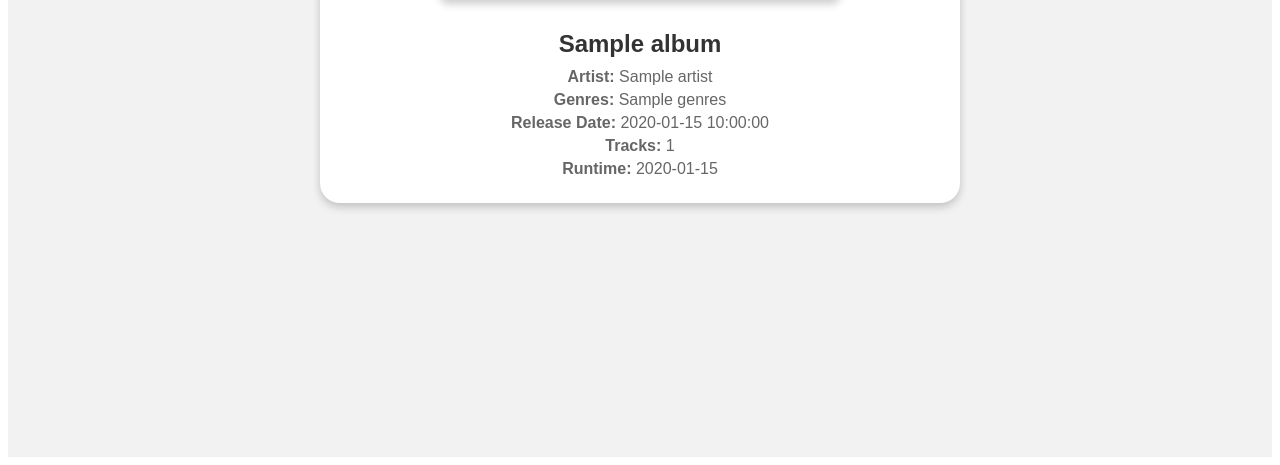
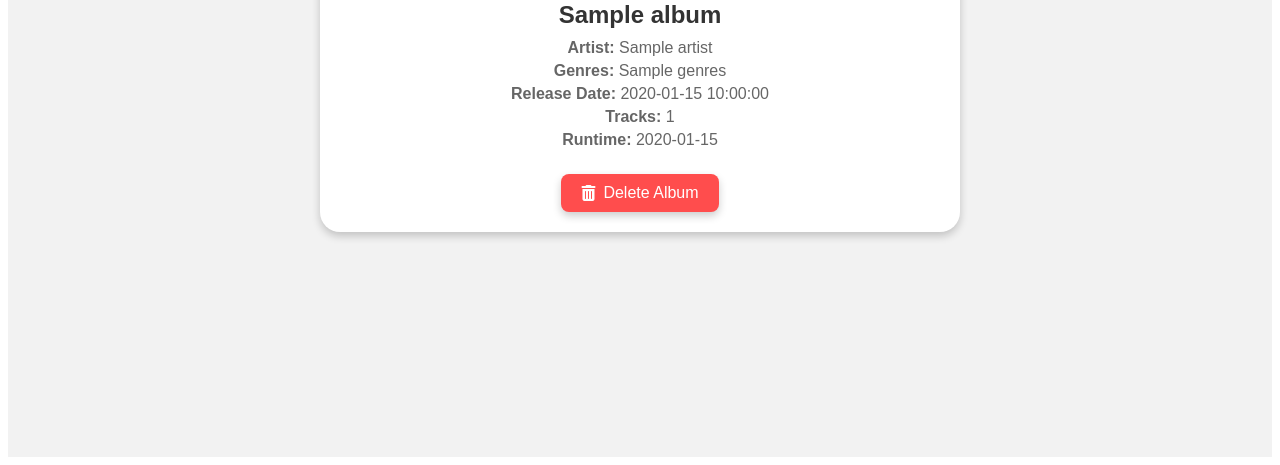
Before and after one commit to Leon-JS02/VinylVault, a Flask app: template app/templates/view_album.html in a window 1280 px wide. Shown: the part 429-894 px from the top of the page. Run offline with Flask 3, Linux system fonts and the light colour scheme; the template is opened without the code that fills it: most values are stand-ins (such as "Sample title", 1, 10 or a date in 2020); parts of the project's set-up code (start-up, migrations or seed data) failed here and were passed over.

Commit message:
Added delete button.

```diff
--- a/app/templates/view_album.html
+++ b/app/templates/view_album.html
@@ -5,9 +5,9 @@
     <meta charset="UTF-8">
     <meta name="viewport" content="width=device-width, initial-scale=1">
     <link rel="stylesheet" href="https://cdnjs.cloudflare.com/ajax/libs/font-awesome/6.0.0-beta3/css/all.min.css">
+    <script src="{{ url_for('static', filename='js/script.js') }}"></script>
     <title>VinylVault - {{ album['title'] }}</title>
     <style>
-
         content {
             display: flex;
             flex-direction: column;
@@ -28,7 +28,7 @@
             box-shadow: 0 2px 5px rgba(0, 0, 0, 0.1);
         }
 
-        .logo img{
+        .logo img {
             width: 300px;
         }
 
@@ -45,13 +45,8 @@
 
         .nav-icon {
             font-size: 1.7em;
-            gap: 40px;
-        }
-
-        .nav-icon {
             color: black;
             text-decoration: none;
-            position: relative;
         }
 
         .nav-icon:hover {
@@ -93,12 +88,33 @@
             color: #666;
             margin: 5px 0;
         }
+
+        .delete-button {
+            display: flex;
+            align-items: center;
+            background-color: #ff4d4d;
+            color: white;
+            padding: 10px 20px;
+            border: none;
+            border-radius: 8px;
+            cursor: pointer;
+            font-size: 1em;
+            margin-top: 20px;
+            box-shadow: 0 4px 8px rgba(0, 0, 0, 0.2);
+            transition: background-color 0.3s ease;
+        }
+
+        .delete-button i {
+            margin-right: 8px;
+        }
+
+        .delete-button:hover {
+            background-color: #e63939;
+        }
     </style>
 </head>
 
 <body>
-
-    <!-- Navbar -->
     <div class="navbar">
         <div class="logo">
             <img src="{{ url_for('static', filename='images/vinyl_vault.png') }}" alt="VinylVault Logo">
@@ -110,6 +126,7 @@
             <a href="#" class="nav-icon" title="Shopping"><i class="fas fa-shopping-cart"></i></a>
         </div>
     </div>
+
     <content>
         <div class="container">
             <img src="{{ album['album_art_url'] }}" alt="{{ album['title'] }} album cover" class="album-art">
@@ -121,9 +138,11 @@
                 <p><strong>Tracks:</strong> {{ album['num_tracks'] }}</p>
                 <p><strong>Runtime:</strong> {{ album['runtime_seconds'] }}</p>
             </div>
+
+            <button class="delete-button" onclick="delete_album({{ album['album_id'] }})">
+                <i class="fas fa-trash-alt"></i> Delete Album
+            </button>
         </div>
     </content>
-
 </body>
-
 </html>
```
Lines whose indentation alone changed are shown as unchanged.
